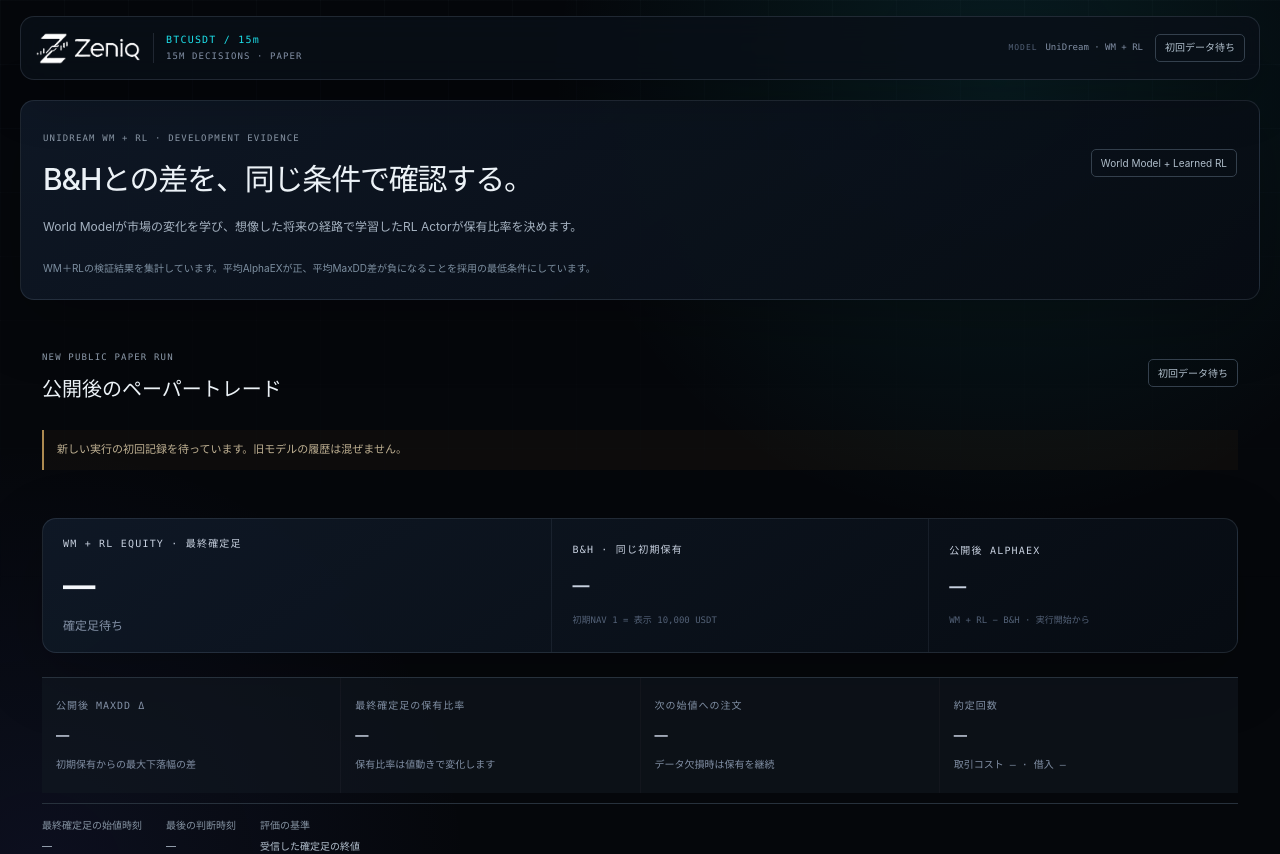
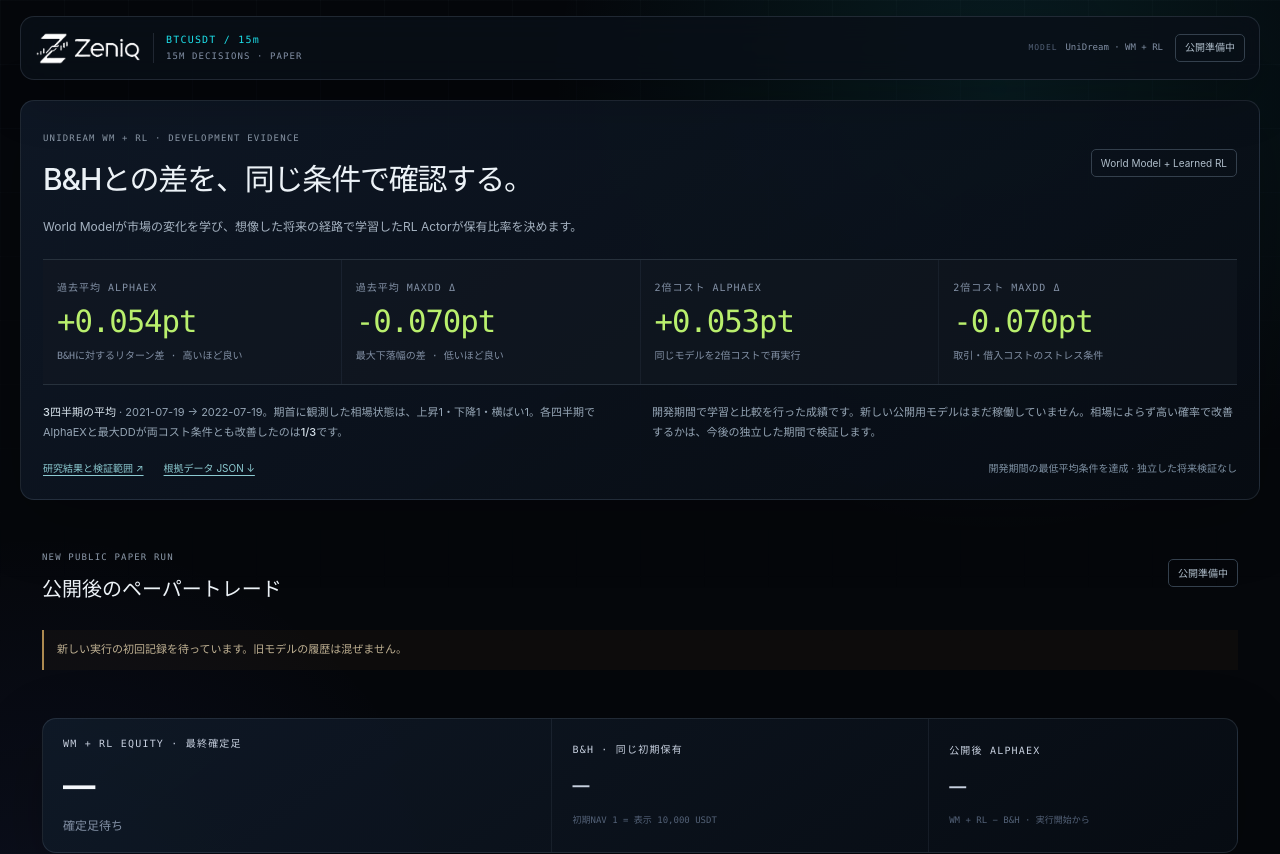
Before and after one commit to shinji-ogasa/unidream-demo-web, a Next.js app: page / in a window 1280 px wide. Shown: the top 854 px of the page. Built offline with nearby package versions, Linux system fonts and the light colour scheme; no server answers; the database is empty.

Commit message:
Report selected WM and RL means and distinguish deployment readiness

```diff
--- a/public/btc-accuracy-release.json
+++ b/public/btc-accuracy-release.json
@@ -5,17 +5,39 @@
   "candidate_id": "wm_market31_ac",
   "display_name": "UniDream WM + RL",
   "model_family": "wm_market31_ac",
-  "policy_arm": null,
+  "policy_arm": "ac_decay_dd25",
   "learned_rl": true,
-  "minimum_means_met": null,
-  "historical_evidence": null,
+  "minimum_means_met": true,
+  "historical_evidence": {
+    "metric_units": "fraction; multiply by100 for percentage points",
+    "start": "2021-07-19T17:00:00Z",
+    "end_exclusive": "2022-07-19T17:00:00Z",
+    "quarters": 3,
+    "regime_counts": {
+      "bull": 1,
+      "bear": 1,
+      "sideways": 1
+    },
+    "base": {
+      "alpha_ex": 0.0005354918811008765,
+      "maxdd_delta": -0.0006976992669101012
+    },
+    "stress_2x": {
+      "alpha_ex": 0.0005329190768422384,
+      "maxdd_delta": -0.0006954449939503929
+    },
+    "joint_quarters_both_costs": 1,
+    "reused_development": true,
+    "seed": 7,
+    "improvement_scope": "One period improves; two equal B&H; not trend-independent proof."
+  },
   "production_cutoff": null,
   "research_scores_apply_to_production_weights": false,
   "high_probability_generalization_established": false,
   "method": "31-feature World Model -> Behavior Cloning -> learned Imagination Actor-Critic",
-  "status": "validation_in_progress_not_released",
-  "source_report_url": "https://github.com/shinji-ogasa/UniDream/blob/exp/wm-rl-release-20260906/docs/experiments/wm_rl_release_registration_20260906.md",
-  "selection_manifest_url": "https://github.com/shinji-ogasa/UniDream/tree/exp/wm-rl-release-20260906/docs/experiments",
+  "status": "qualified_development_recipe_production_refit_pending",
+  "source_report_url": "https://github.com/shinji-ogasa/UniDream/blob/exp/wm-rl-release-20260906/docs/experiments/wm_rl_market31_final_decision_20260906.md",
+  "selection_manifest_url": "https://github.com/shinji-ogasa/UniDream/blob/exp/wm-rl-release-20260906/docs/experiments/wm_rl_market31_selection_20260906.json",
   "symbol": "BTCUSDT",
   "interval": "15m"
 }
--- a/src/features/btc-dashboard/BtcDashboard.tsx
+++ b/src/features/btc-dashboard/BtcDashboard.tsx
@@ -102,7 +102,11 @@ export function BtcDashboard({
       : live.readStatus === "unavailable"
         ? "最新データを取得できません"
         : !state
-          ? "初回データ待ち"
+          ? evidence?.minimum_means_met === false
+            ? "採用条件未達・公開保留"
+            : live.run
+              ? "初回データ待ち"
+              : "公開準備中"
           : stale
             ? "更新に遅れがあります"
             : "データ受信済み";
@@ -214,7 +218,7 @@ export function BtcDashboard({
                 <p>
                   <strong>{evidenceData.quarters}四半期の平均</strong> ·{" "}
                   {evidenceData.start.slice(0, 10)} →{" "}
-                  {evidenceData.end_exclusive.slice(0, 10)}。上昇
+                  {evidenceData.end_exclusive.slice(0, 10)}。期首に観測した相場状態は、上昇
                   {evidenceData.regime_counts.bull}・下降
                   {evidenceData.regime_counts.bear}・横ばい
                   {evidenceData.regime_counts.sideways}
@@ -226,7 +230,11 @@ export function BtcDashboard({
                   です。
                 </p>
                 <p>
-                  開発期間で学習と比較を行った成績です。公開用に再学習した重みの実績は、下のペーパートレードで確認できます。相場によらず高い確率で改善するかは、今後の独立した期間で検証します。
+                  開発期間で学習と比較を行った成績です。
+                  {live.run
+                    ? "公開用に再学習した重みの実績は、下のペーパートレードで確認できます。"
+                    : "新しい公開用モデルはまだ稼働していません。"}
+                  相場によらず高い確率で改善するかは、今後の独立した期間で検証します。
                 </p>
               </div>
               <div className="btc-evidence-links">
@@ -238,7 +246,7 @@ export function BtcDashboard({
                 <a href={BTC_EVIDENCE_URL} download>
                   根拠データ JSON ↓
                 </a>
-                <span>{evidence?.minimum_means_met ? "開発期間の最低平均条件を達成" : "開発期間の最低平均条件を検証中"} · 独立した将来検証なし</span>
+                <span>{evidence?.minimum_means_met === true ? "開発期間の最低平均条件を達成" : evidence?.minimum_means_met === false ? "開発期間の最低平均条件は未達" : "開発期間の最低平均条件を検証中"} · 独立した将来検証なし</span>
               </div>
             </>
           ) : (
@@ -269,7 +277,9 @@ export function BtcDashboard({
                     : "公開用データへの接続を確認しています。記録が届くと自動更新します。"
                   : stale
                     ? "下の値は最終受信時点の記録です。直近の市場状況を反映していない可能性があります。"
-                    : "新しい実行の初回記録を待っています。旧モデルの履歴は混ぜません。"}
+                    : evidence?.minimum_means_met === false
+                      ? "今回の候補は採用条件に届かず、新しい公開モデルへの切り替えを保留しています。"
+                      : "新しい実行の初回記録を待っています。旧モデルの履歴は混ぜません。"}
             </p>
           ) : null}
           <div className="dashboard-result-summary">
```
Also changed, not shown: 2 other files (tests, documents, lock files or other folders).
